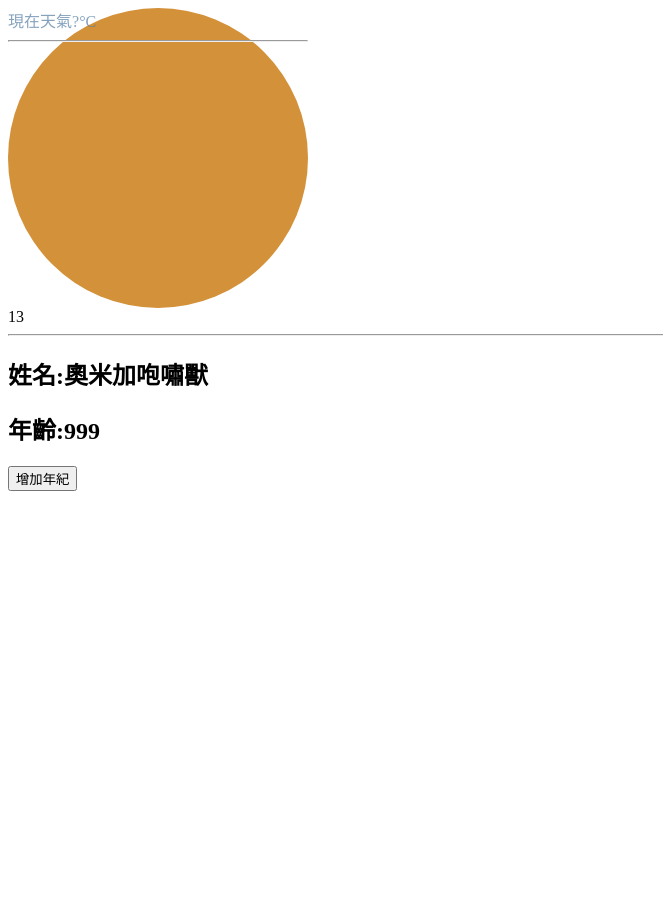
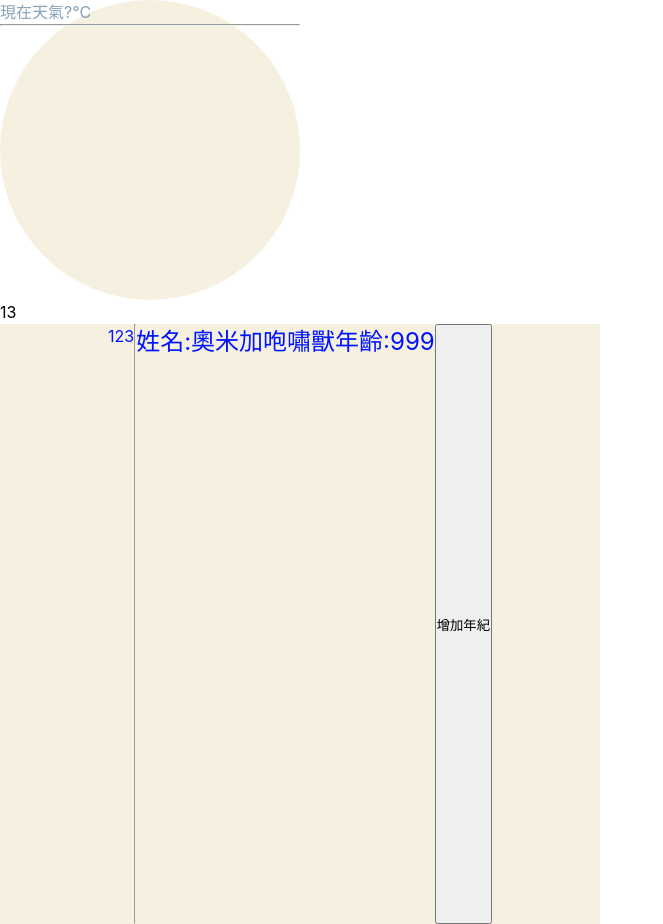
Before and after one commit to xpluso-chen/vue3, a Vue app: page / in a window 1280 px wide. Shown: the whole page, without its empty margins (0-663 px from the left). Before the commit the page ends 800 px from the top, so only its background shows below. Built offline with nearby package versions, Linux system fonts and the light colour scheme; no server answers.

Commit message:
SCSS進階測試

```diff
--- a/src/App.vue
+++ b/src/App.vue
@@ -4,7 +4,13 @@
 </Test>
 
 13
-<Test2 class="logo"/>
+<div class="logo2">
+    <ul>
+        <li>123</li>
+    </ul>
+    <Test2 />
+</div>
+
 </template>
 
 <script setup lang="ts">
@@ -18,9 +24,14 @@ import Test2 from './components/Test0203-ref.vue'
 @use "sass:map";
 .logo {
     border-radius: 50%;
-    background-color: rgb(211, 145, 57);
+    background-color: map-get($color, bg-deepYellow );
     width: 300px;
     height: 300px;
     color: map.get($color, nav-deepblue );
 }
+.logo2{
+    width: 600px;
+    height: 600px;
+    @extend %flex-center;
+}
 </style>
--- a/src/assets/styles/_buttons.scss
+++ b/src/assets/styles/_buttons.scss
@@ -0,0 +1,9 @@
+@use "sass:map";
+@use "./variables" as *;
+
+%flex-center{
+    background-color: map.get($color, bg-deepYellow );
+    display: flex;
+    flex-direction: row;
+    justify-content: center;
+}
--- a/src/assets/styles/_mixins.scss
+++ b/src/assets/styles/_mixins.scss
@@ -0,0 +1,3 @@
+.logo2{
+    color: rgb(0, 21, 255);
+}
--- a/src/assets/styles/_reset.scss
+++ b/src/assets/styles/_reset.scss
@@ -1,6 +1,5 @@
-@charset "UTF-8";
-
-/ 重置所有標籤的樣式 */ * {
+@use "sass:map";
+* {
     margin: 0;
     padding: 0;
     box-sizing: border-box;
--- a/src/assets/styles/main.scss
+++ b/src/assets/styles/main.scss
@@ -1,2 +1,7 @@
 @use "sass:map";
+@use "./reset" as *;
 @use "./variables" as *;
+@use "./mixins" as *;
+
+@use "./buttons" as *;
+@use "./component" as *;
--- a/vite.config.ts
+++ b/vite.config.ts
@@ -7,7 +7,8 @@ export default defineConfig({
   css: {
     preprocessorOptions: {
       scss: {
-        additionalData: `@use "/src/assets/styles/variables.scss" as *;`
+        additionalData: `@use "/src/assets/styles/variables.scss" as *;`+`@use "/src/assets/styles/buttons.scss" as *;`
+
       }
     }
   }
```
Also changed, not shown: src/assets/styles/_component.scss (added).
